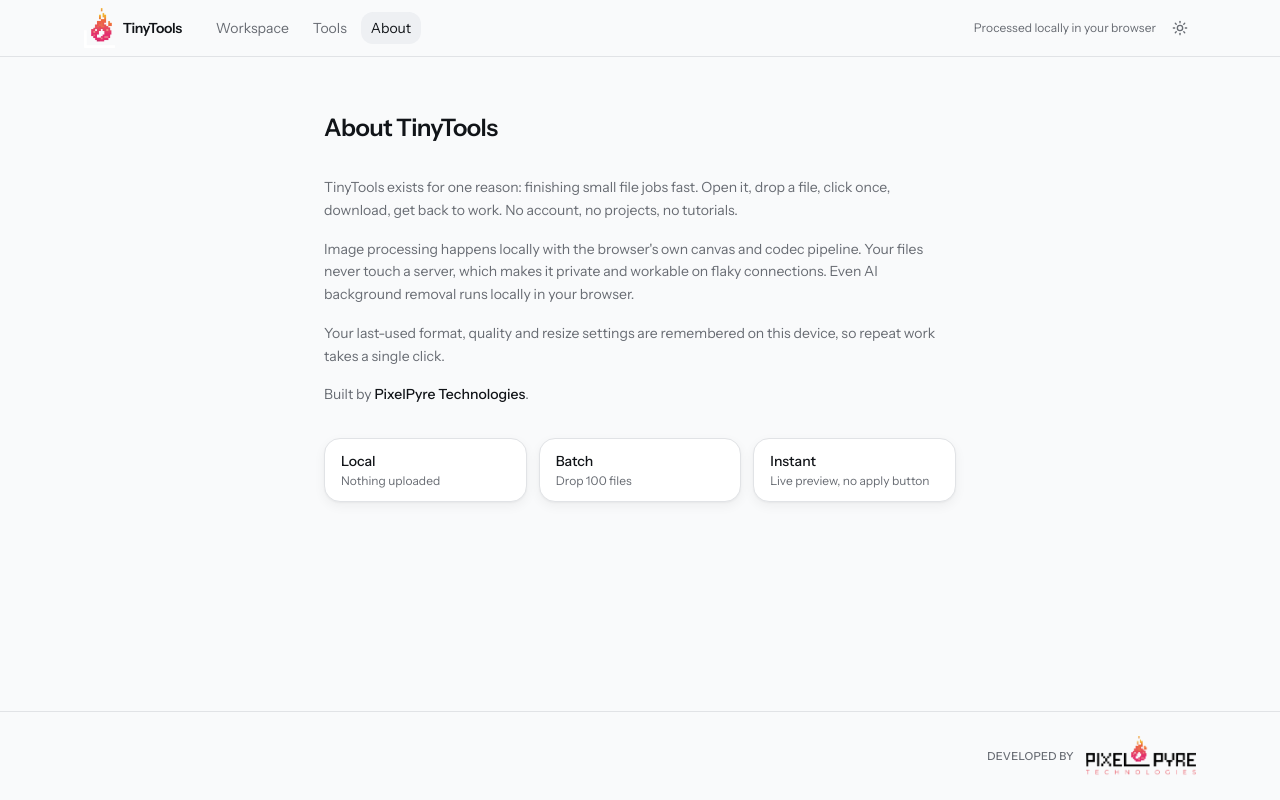
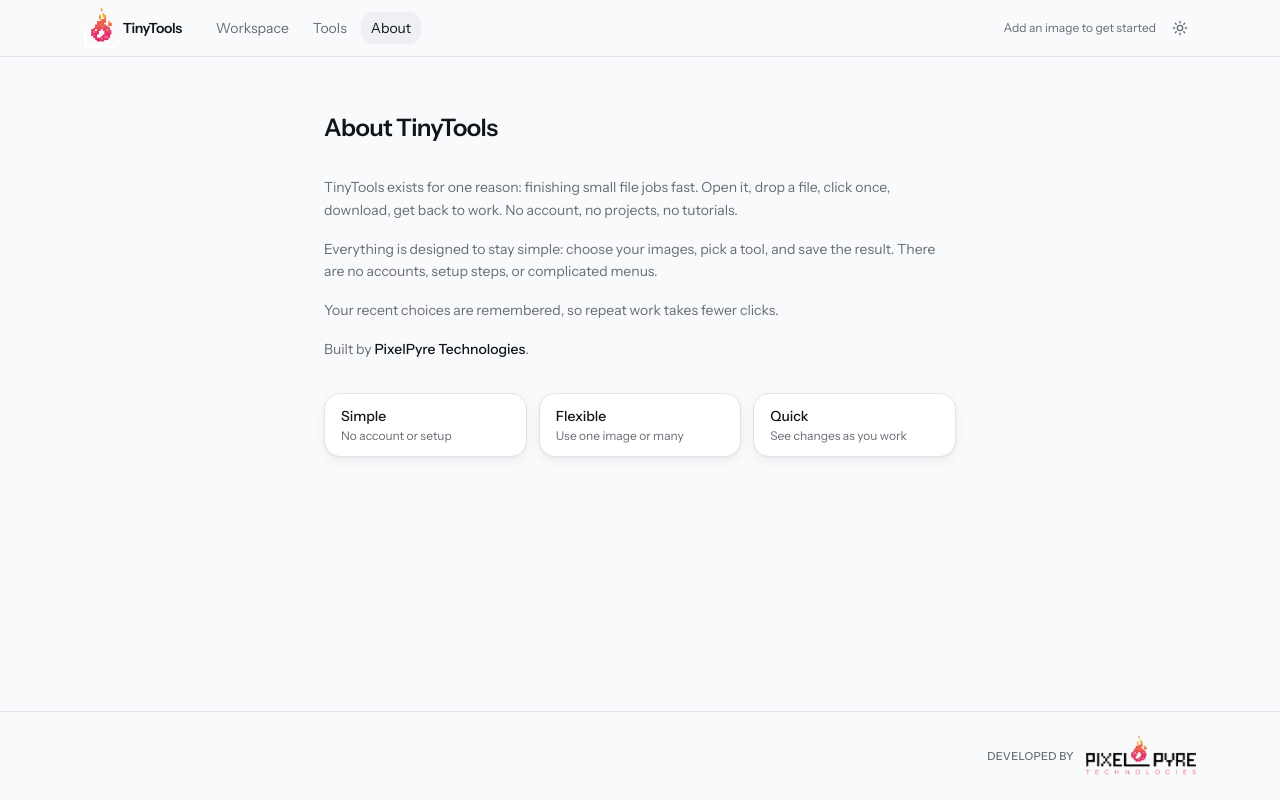
Before and after one commit to kayerodneytech/tinytools, a Next.js app: page /about in a window 1280 px wide. Built offline with nearby package versions, Linux system fonts and the light colour scheme; no server answers.

Commit message:
refactor(copy): simplify user-facing language

```diff
--- a/src/app/about/page.tsx
+++ b/src/app/about/page.tsx
@@ -3,19 +3,19 @@ import { PageShell } from "@/components/tinytools/page-shell";
 import { absoluteUrl, siteConfig } from "@/lib/seo";
 
 const description =
-  "TinyTools is a free, local-first set of image utilities from PixelPyre Technologies. Compress, convert, resize, crop, and clean up images in your browser — no account, no uploads, built for speed.";
+  "TinyTools makes it quick and easy to compress, convert, resize, crop, and clean up images.";
 
 export const metadata: Metadata = {
   title: "About TinyTools",
   description,
   alternates: { canonical: "/about" },
   openGraph: {
-    title: "About TinyTools — local-first file utilities",
+    title: "About TinyTools — quick and simple image tools",
     description,
     url: absoluteUrl("/about"),
   },
   twitter: {
-    title: "About TinyTools — local-first file utilities",
+    title: "About TinyTools — quick and simple image tools",
     description,
   },
 };
@@ -31,13 +31,11 @@ export default function AboutPage() {
             click once, download, get back to work. No account, no projects, no tutorials.
           </p>
           <p>
-            Image processing happens locally with the browser&apos;s own canvas and codec pipeline.
-            Your files never touch a server, which makes it private and workable on flaky
-            connections. Even AI background removal runs locally in your browser.
+            Everything is designed to stay simple: choose your images, pick a tool, and save the
+            result. There are no accounts, setup steps, or complicated menus.
           </p>
           <p>
-            Your last-used format, quality and resize settings are remembered on this device, so
-            repeat work takes a single click.
+            Your recent choices are remembered, so repeat work takes fewer clicks.
           </p>
           <p>
             Built by{" "}
@@ -54,9 +52,9 @@ export default function AboutPage() {
         </div>
         <dl className="grid gap-3 sm:grid-cols-3">
           {[
-            ["Local", "Nothing uploaded"],
-            ["Batch", "Drop 100 files"],
-            ["Instant", "Live preview, no apply button"],
+            ["Simple", "No account or setup"],
+            ["Flexible", "Use one image or many"],
+            ["Quick", "See changes as you work"],
           ].map(([k, v]) => (
             <div key={k} className="panel px-4 py-3">
               <dt className="text-sm font-medium">{k}</dt>
--- a/src/app/tools/page.tsx
+++ b/src/app/tools/page.tsx
@@ -5,7 +5,7 @@ import { orderedTools, roadmap } from "@/lib/tinytools/catalog";
 import { absoluteUrl } from "@/lib/seo";
 
 const description =
-  "Browse every TinyTools utility: compress images, convert JPEG/PNG/AVIF, resize, crop for social, rotate, remove backgrounds, watermark, strip EXIF, adjust filters, and batch rename — all local in your browser.";
+  "Simple tools to compress, convert, resize, crop, rotate, clean up, and combine your images.";
 
 export const metadata: Metadata = {
   title: "All image tools",
@@ -36,7 +36,7 @@ export default function ToolsPage() {
         <header>
           <h1 className="text-2xl font-semibold tracking-tight">All tools</h1>
           <p className="mt-2 text-sm text-muted-foreground">
-            Available now, running locally in your browser. Every tool works with batches.
+            Choose a tool and get started. Use one image or several at once.
           </p>
         </header>
 
--- a/src/components/tinytools/drop-zone.tsx
+++ b/src/components/tinytools/drop-zone.tsx
@@ -117,12 +117,12 @@ export function DropZone({ onFiles, compact }: Props) {
             className={`mt-1 text-xs ${error ? "text-destructive" : "text-muted-foreground"} ${compact && !preparingCount && !error ? "hidden sm:block" : ""}`}
           >
             {preparingCount
-              ? "Decoding locally — nothing is being uploaded"
+              ? "Large images may take a moment"
               : error
                 ? error
                 : compact
                   ? "Drop anywhere or tap to browse"
-                  : "Drop anywhere on the page · batch friendly · private by default"}
+                  : "Drop anywhere or tap to choose your images"}
           </p>
         </div>
         {!compact && (
--- a/src/components/tinytools/export-menu.tsx
+++ b/src/components/tinytools/export-menu.tsx
@@ -27,7 +27,7 @@ export function ExportMenu() {
   if (!api || !api.count) {
     return (
       <span className="hidden text-xs text-muted-foreground sm:inline">
-        Processed locally in your browser
+        Add an image to get started
       </span>
     );
   }
--- a/src/components/tinytools/workspace.tsx
+++ b/src/components/tinytools/workspace.tsx
@@ -323,7 +323,7 @@ export function Workspace() {
     const token = ++collageSeq.current;
     if (collageSources.length < 2) {
       setCollageResult(undefined);
-      setCollageError("Upload at least two images to create a collage.");
+      setCollageError("Add at least two images to create a collage.");
       setCollageWorking(false);
       return;
     }
@@ -609,8 +609,7 @@ export function Workspace() {
             Drop a file. Click. Download. Done.
           </h1>
           <p className="mx-auto mt-3 max-w-lg text-sm text-muted-foreground">
-            Lightweight utilities for compressing, converting, resizing and cleaning up images —
-            running entirely in your browser.
+            Simple tools for compressing, converting, resizing and cleaning up images.
           </p>
         </div>
         <DropZone onFiles={addFiles} />
@@ -921,9 +920,9 @@ export function Workspace() {
                       </p>
                       <p className="text-xs text-muted-foreground">
                         {collageWorking
-                          ? `Combining ${collageSources.length} images locally in your browser.`
+                          ? `Combining ${collageSources.length} images.`
                           : settings.removeBg
-                          ? "Running the AI cutout locally in your browser."
+                          ? "Removing the background. This may take a moment."
                           : "Applying your current recipe to this image."}
                       </p>
                     </div>
--- a/src/lib/seo.ts
+++ b/src/lib/seo.ts
@@ -3,7 +3,7 @@ export const siteConfig = {
   shortName: "TinyTools",
   tagline: "Compress, convert & resize images in seconds",
   description:
-    "Free image tools by PixelPyre Technologies. Compress JPEG/PNG/AVIF, convert formats, resize, crop, rotate, remove backgrounds, watermark, strip EXIF, and batch rename — mostly in your browser, no account required.",
+    "Free image tools by PixelPyre Technologies. Compress, convert, resize, crop, remove backgrounds, add watermarks, create collages, and more.",
   url: process.env.NEXT_PUBLIC_SITE_URL?.replace(/\/$/, "") || "https://tinytools.pixelpyre-tech.co.zw",
   locale: "en_US",
   creator: {
--- a/src/lib/tinytools/catalog.ts
+++ b/src/lib/tinytools/catalog.ts
@@ -85,7 +85,7 @@ export const tools: Tool[] = [
   {
     id: "removebg",
     name: "Remove background",
-    hint: "Private, in-browser AI cutout",
+    hint: "Remove backgrounds in one click",
     stage: "look",
     panel: "bgremove",
     preview: "split",
@@ -149,7 +149,7 @@ export const tools: Tool[] = [
   {
     id: "metadata",
     name: "Remove AI content tag",
-    hint: "Strip AI tags, EXIF, GPS & camera data",
+    hint: "Remove AI tags and hidden image details",
     featured: true,
     stage: "export",
     panel: "quality",
```
Also changed, not shown: src/components/tinytools/tool-controls.tsx (+6 -9 lines).
